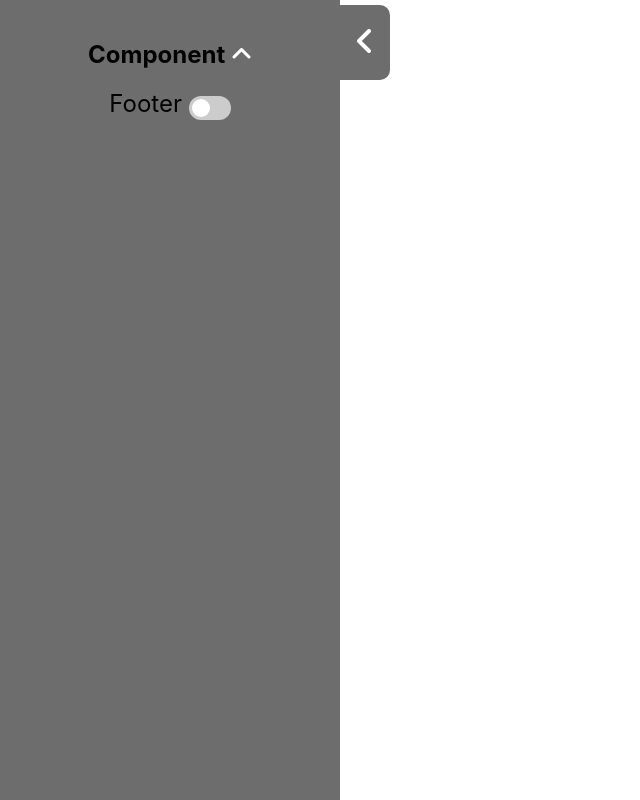
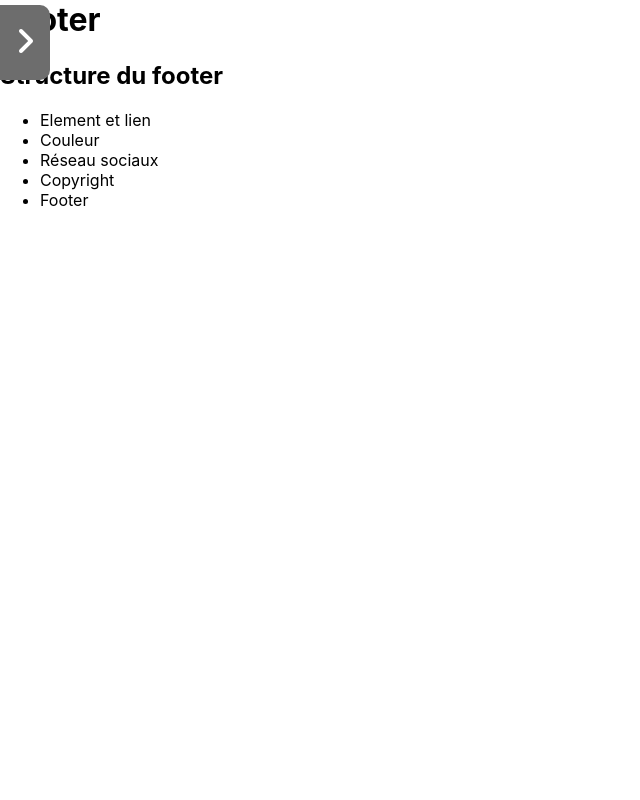
Before and after one commit to BackGrowZ/template-automatiser, a React (Create React App) app: page / in a window 1280 px wide. Shown: the whole page, without its empty margins (0-640 px from the left). Built offline with nearby package versions, Linux system fonts and the light colour scheme.

Commit message:
create component for Menu lateral

```diff
--- /dev/null
+++ b/src/MenuLateralGauche/MenuLateralGauche.js
@@ -0,0 +1,23 @@
+import React from 'react'
+
+function click(props) {
+    const { functionClic } = props
+    const { show } = props
+    const { nameState } = props
+    functionClic(nameState, !show)
+}
+
+export default function MenuLateralGauche(props) {
+    const { show } = props
+    const position = (show) ? "0" : "-340px"
+    const icon = (show) ? 'fas fa-angle-left' : 'fas fa-angle-right'
+
+    return (
+        <div className='MenuElement' style={{ left: position }}>
+            <div className='buttonShowMenu' onClick={() => click(props)}>
+                <i style={{ color: '#fff', zoom: '2', paddingTop: '40%' }} className={icon} />
+            </div>
+            {props.children}
+        </div>
+    )
+}
--- /dev/null
+++ b/src/MenuLateralGauche/MenuLateralGaucheCategorie.js
@@ -0,0 +1,28 @@
+import React, { Fragment } from 'react'
+
+function click(props) {
+    const { functionClic } = props
+    const { nameState } = props
+    const { state } = props
+    functionClic(nameState, !state)
+}
+
+export default function MenuLateralGaucheCategorie(props) {
+    const { title } = props
+    const { state } = props
+    const { parentState } = props
+    const { children } = props
+
+    const iconClass = (state) ? 'fas fa-angle-up' : 'fas fa-angle-down'
+
+    const icon =
+        <i
+            style={{ color: '#fff', cursor: 'pointer' }}
+            onClick={() => click(props)}
+            className={iconClass}
+        />
+    const menu = (state) ? <div className='TitleComponent'>{children}</div> : null
+
+    const truc = (parentState) ? <Fragment> <h2> {title} {icon} </h2> {menu} </Fragment> : <h2> {title} {icon} </h2>
+    return (truc)
+}
--- /dev/null
+++ b/src/MenuLateralGauche/MenuLateralGaucheMainCategorie.js
@@ -0,0 +1,30 @@
+import React, { Fragment } from 'react'
+
+function click(props) {
+    const { functionClic } = props
+    const { nameState } = props
+    const { state } = props
+    functionClic(nameState, !state)
+}
+
+export default function MenuLateralGaucheCategorie(props) {
+    const { title } = props
+    const { state } = props
+    const { children } = props
+
+    const iconClass = (state) ? 'fas fa-angle-up' : 'fas fa-angle-down'
+
+    const icon =
+        <i
+            style={{ color: '#fff', cursor: 'pointer' }}
+            onClick={() => click(props)}
+            className={iconClass}
+        />
+    const showShildren = (state) ? <div className='TitleComponent'> {children} </div> : null
+    return (
+        <Fragment>
+            <h2> {title} {icon} </h2>
+            {showShildren}
+        </Fragment>
+    )
+}
--- a/src/component/SliderButton/SliderButton.js
+++ b/src/component/SliderButton/SliderButton.js
@@ -8,7 +8,8 @@ Exemple de fonction pour props.function :
 function updater(props) {
     const { name } = props
     const { etat } = props
-    props.function(name, !etat)
+    const { id } = props
+    props.function(name, !etat, id)
 }
 
 export default function SliderButton(props) {
--- a/src/component/Template/Template.js
+++ b/src/component/Template/Template.js
@@ -8,6 +8,9 @@ import Couleur from '../Couleur/Couleur';
 import LinkCustomer from '../LinkCustomer/LinkCustomer';
 import Network from '../Network/Network';
 import SliderButton from '../SliderButton/SliderButton';
+import MenuLateralGauche from '../../MenuLateralGauche/MenuLateralGauche';
+import MenuLateralGaucheMainCategorie from '../../MenuLateralGauche/MenuLateralGaucheMainCategorie';
+import MenuLateralGaucheCategorie from '../../MenuLateralGauche/MenuLateralGaucheCategorie';
 
 
 export default class Template extends Component {
@@ -24,8 +27,10 @@ export default class Template extends Component {
 
             showFooter: false,
             // menu: [false, '-340px',],
-            menu: [true, '0',],
-            hiddencomponent: false,
+            menu: false,
+            menuEdit_component: false,
+            menuEdit_Social: false,
+            hiddencomponent: true,
             /* element necessaire au fonctionnement du footer */
             itemsByColonne: 2, // nombre d'item par colonne
             elementFooter: {},
@@ -81,16 +86,32 @@ export default class Template extends Component {
 
     /* ===== FIN MISE EN PAGE (PAGE PRINCIPAL) ===== */
 
-    updateState(name, value) { // pour setState a partir des component enfant
-        if (name === 'color') {
-            document.getElementsByClassName('footer')[0].style["background-color"] = value[0][1]
-            document.getElementsByClassName('copyrightLink')[0].style["color"] = value[2][1]
-            document.getElementsByClassName('footerHR')[0].style["border-color"] = value[3][1]
-            for (let x = 0; x < this.state.items.length; x++) {
-                document.getElementsByClassName('footerItems')[x].style["color"] = value[1][1]
+    updateState(name, value, id) { // pour setState a partir des component enfant
+        if (name === 'reseau') {
+            let { reseau } = this.state
+            if (typeof value === "boolean") {
+                reseau[id][1] = value
+                this.setState({ [name]: reseau })
+            } else {
+                console.log(typeof value);
             }
+        } else if (typeof name === 'object') {
+            if (value === 'object') {
+                for (let x = 0; x < name.length; x++) {
+                    this.setState({
+                        [name[x]]: value[x]
+                    })
+                }
+            } else {
+                for (let x = 0; x < name.length; x++) {
+                    this.setState({
+                        [name[x]]: value
+                    })
+                }
+            }
+        } else {
+            this.setState({ [name]: value })
         }
-        this.setState({ [name]: value })
     }
 
     addColonne() { // mise en page du footer
@@ -126,27 +147,39 @@ export default class Template extends Component {
 
     render() {
         const { menu } = this.state
-        const { hiddencomponent } = this.state
-        const switchHandle = (name, value) => (  this.setState({ [name]: value }) )
-        const menuState = () => (menu[0]) ? this.setState({ menu: [false, '-340px'] }) : this.setState({ menu: [true, '0'] })
+        const { menuEdit_component } = this.state
+        const { showFooter } = this.state
+        const { reseau } = this.state
+        const { menuEdit_Social } = this.state
+
+        const ShowSocial = (id) => <SliderButton etat={reseau[id][1]} id={id} name='reseau' function={this.updateState} />
+
         const menuEdit =
-            <div className='MenuElement' style={{ left: menu[1] }}>
-                <div className='buttonShowMenu' onClick={menuState}>
-                    {(menu[0]) ? <i style={{ color: '#fff', zoom: '2', paddingTop: '40%' }} className="fas fa-angle-left" /> : <i style={{ color: '#fff', zoom: '2', paddingTop: '40%' }} className="fas fa-angle-right" />}
-                </div>
-                <h2>Component {(hiddencomponent) ? <i style={{ color: '#fff', cursor: 'pointer' }} onClick={() => this.setState({ hiddencomponent: !hiddencomponent })} className="fas fa-angle-down" /> : <i onClick={() => this.setState({ hiddencomponent: !hiddencomponent })} style={{ color: '#fff', cursor: 'pointer' }} className="fas fa-angle-up" />}</h2>
-                <div className='TitleComponent' hidden={hiddencomponent}>
-                    <span>Footer</span> <SliderButton etat={this.state.showFooter} name='showFooter' function={switchHandle} />
-                </div>
-            </div>
+            <MenuLateralGauche show={menu} nameState='menu' functionClic={this.updateState}>
+                <MenuLateralGaucheMainCategorie title='Component' nameState='menuEdit_component' state={menuEdit_component} functionClic={this.updateState}>
+                    <Fragment>
+                        <span>Footer</span> <SliderButton etat={showFooter} name={['showFooter', 'menuEdit_Social']} function={this.updateState} />
+                    </Fragment>
+                </MenuLateralGaucheMainCategorie>
+                <MenuLateralGaucheCategorie title='Reseau Sociaux' parentState={showFooter} nameState='menuEdit_Social' state={menuEdit_Social} functionClic={this.updateState} >
+                    <Fragment>
+                        <span>Facebook</span> {ShowSocial(0)}<br />
+                        <span>GitHub</span> {ShowSocial(1)}<br />
+                        <span>Instagram</span> {ShowSocial(2)}<br />
+                        <span>Linkedin</span> {ShowSocial(3)}<br />
+                        <span>Pinterest</span> {ShowSocial(4)}<br />
+                        <span>Twitter</span> {ShowSocial(5)}<br />
+                    </Fragment>
+                </MenuLateralGaucheCategorie>
+            </MenuLateralGauche>
 
-        const edit = (this.state.editStatus) ? <Editeur addColonne={this.addColonne} updateState={this.updateState} items={this.state.items} color={this.state.color} reseau={this.state.reseau} copyright={this.state.copyright} /> : null
-        const items = (this.state.itemsStatus) ? <Items items={this.state.items} itemsByColonne={this.state.itemsByColonne} elementFooter={this.state.elementFooter} updateState={this.updateState} addColonne={this.addColonne} /> : null
-        const color = (this.state.colorsStatus) ? <Couleur color={this.state.color} updateState={this.updateState} /> : null
-        const reseau = (this.state.socialStatus) ? <Network reseau={this.state.reseau} updateState={this.updateState} /> : null
+        const Medit = (this.state.editStatus) ? <Editeur addColonne={this.addColonne} updateState={this.updateState} items={this.state.items} color={this.state.color} reseau={this.state.reseau} copyright={this.state.copyright} /> : null
+        const Mitems = (this.state.itemsStatus) ? <Items items={this.state.items} itemsByColonne={this.state.itemsByColonne} elementFooter={this.state.elementFooter} updateState={this.updateState} addColonne={this.addColonne} /> : null
+        const Mcolor = (this.state.colorsStatus) ? <Couleur color={this.state.color} updateState={this.updateState} /> : null
+        const Mreseau = (this.state.socialStatus) ? <Network reseau={this.state.reseau} updateState={this.updateState} /> : null
         return (
             <Fragment>
-                {edit}
+                {Medit}
                 <div className='main' style={{ minHeight: this.state.heightMain - 15, paddingBottom: this.state.paddingfooter + 15 }}>
                     {menuEdit}
 
@@ -161,9 +194,9 @@ export default class Template extends Component {
                             <li onClick={() => this.setState({ hiddenFooter: !this.state.hiddenFooter })}>Footer</li>
                         </ul>
                         <div>
-                            {items}
-                            {color}
-                            {reseau}
+                            {Mitems}
+                            {Mcolor}
+                            {Mreseau}
                         </div>
 
                     </div>
```
